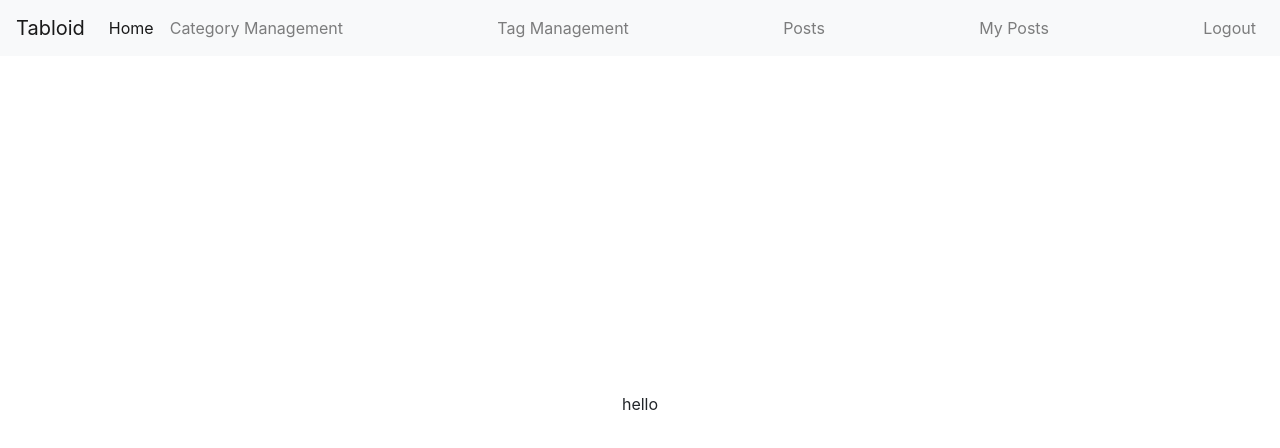
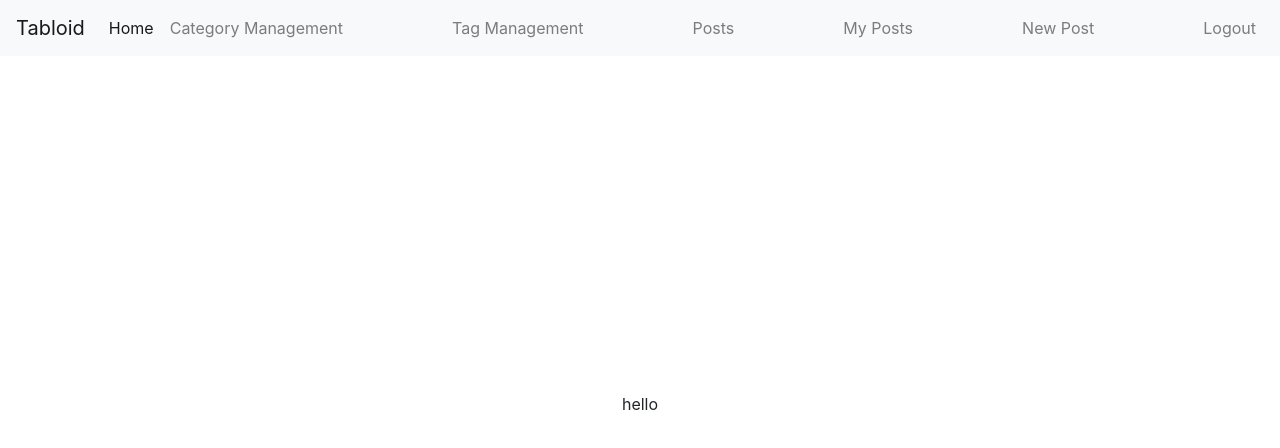
Before and after one commit to NewForce-Cohort-6/tabloidfullstack-stuffing, a React (Create React App) app in the folder Tabloid/client/: page / in a window 1280 px wide. Shown: the top 448 px of the page. Built offline with nearby package versions, Linux system fonts and the light colour scheme; sample sign-in values are in the browser's storage.

Commit message:
Add nav header item for new post

```diff
--- a/Tabloid/client/src/components/nav/Header.js
+++ b/Tabloid/client/src/components/nav/Header.js
@@ -79,6 +79,14 @@ export default function Header({ isLoggedIn, setIsLoggedIn }) {
               </NavItem>
             }
           </Nav>
+          <Nav className="mr-auto" navbar>
+            { /* When isLoggedIn === true, we will render the Home link */}
+            {isLoggedIn &&
+              <NavItem>
+                <NavLink tag={RRNavLink} to="/new-post">New Post</NavLink>
+              </NavItem>
+            }
+          </Nav>
           <Nav navbar>
             {isLoggedIn &&
               <>
```
